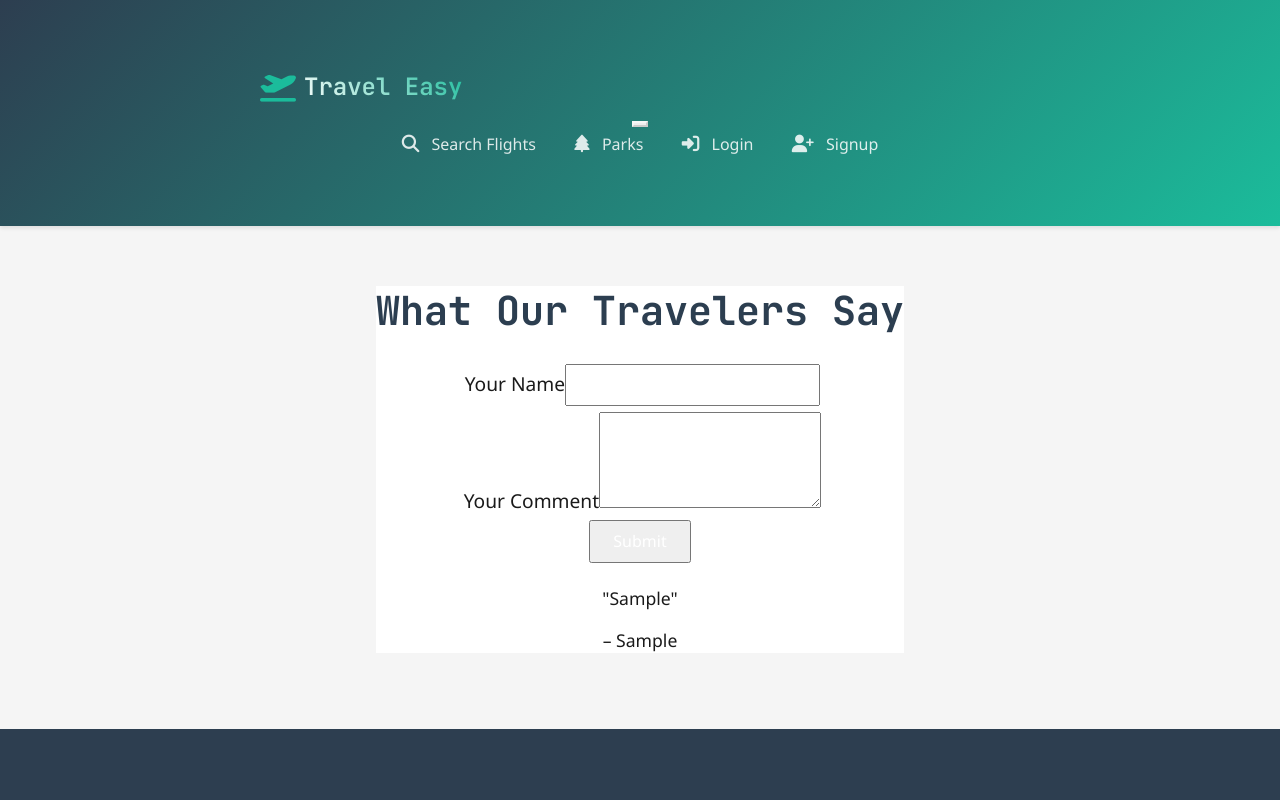
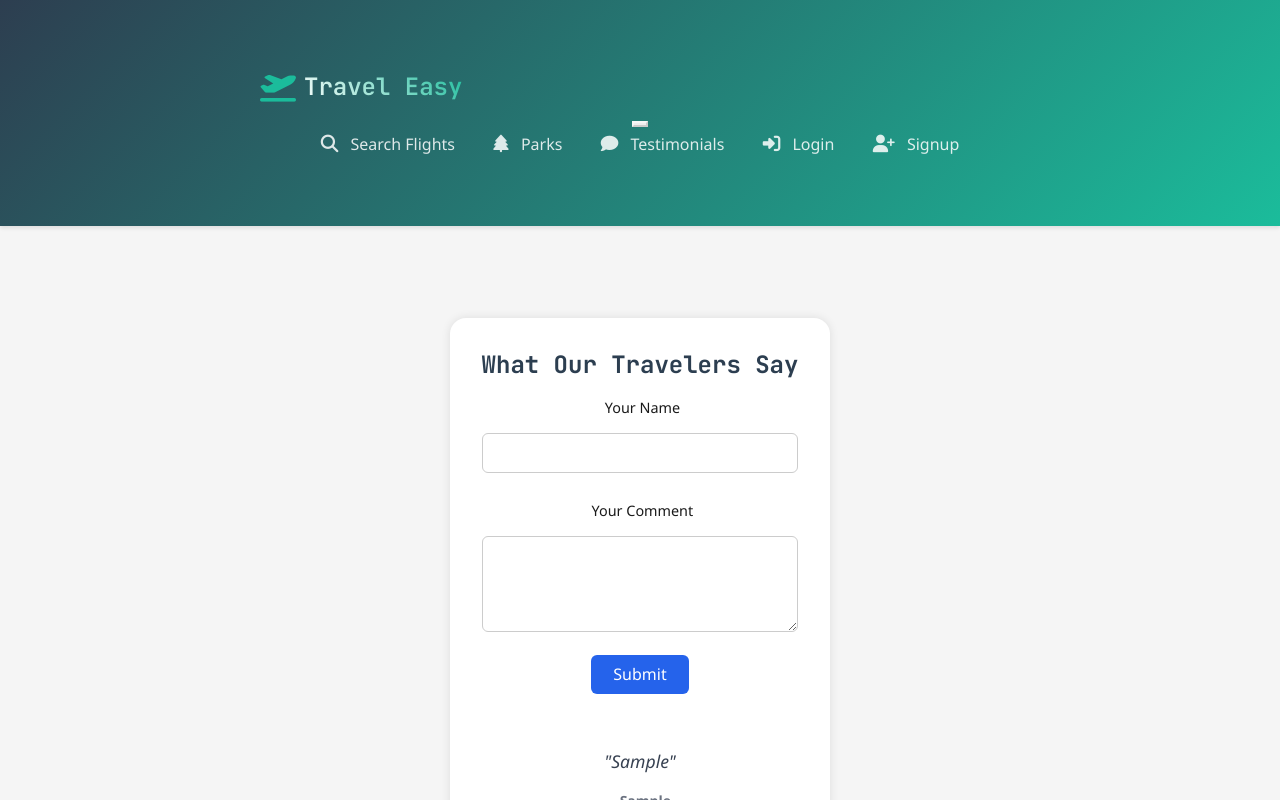
Before and after one commit to eoreilly0906/Travel-Easy, a React (Vite) app in the folder client/: page /testimonial in a window 1280 px wide. Both pictures are taken after typing "Sample", "Sample" into the empty fields and a click on the button "Submit". Shown: the top 800 px of the page. Built offline with nearby package versions, Linux system fonts and the light colour scheme.

Commit message:
testimonials-css

```diff
--- a/client/src/components/Header.tsx
+++ b/client/src/components/Header.tsx
@@ -36,6 +36,13 @@ const Header: React.FC = () => {
               className={isActive('/parks') ? 'active' : ''}
             >
               <i className="fas fa-tree"></i> Parks
+            </Nav.Link>
+            <Nav.Link
+              as={Link}
+              to="/testimonial"
+              className={isActive('/testimonal') ? 'active' : ''}
+            >
+              <i className="fas fa-comment"></i> Testimonials
             </Nav.Link>
             {Auth.loggedIn() ? (
               <>
--- /dev/null
+++ b/client/src/pages/Testimonial.css
@@ -0,0 +1,70 @@
+/* Testimonial.css */
+
+.testimonial-container {
+  max-width: 700px;
+  margin: 2rem auto;
+  padding: 2rem;
+  background: white;
+  border-radius: 1rem;
+  box-shadow: 0 0 10px rgba(0, 0, 0, 0.1);
+}
+
+.testimonial-title {
+  font-size: 1.5rem;
+  font-weight: bold;
+  text-align: center;
+  margin-bottom: 1rem;
+}
+
+.testimonial-form label {
+  display: block;
+  font-size: 0.9rem;
+  margin-bottom: 0.5rem;
+}
+
+.testimonial-form input,
+.testimonial-form textarea {
+  width: 100%;
+  padding: 0.75rem;
+  border: 1px solid #ccc;
+  border-radius: 0.375rem;
+  margin-bottom: 1rem;
+}
+
+.testimonial-form button {
+  background-color: #2563eb;
+  color: white;
+  padding: 0.5rem 1rem;
+  border: none;
+  border-radius: 0.375rem;
+  cursor: pointer;
+}
+
+.testimonial-form button:hover {
+  background-color: #1d4ed8;
+}
+
+.testimonial-list {
+  margin-top: 2rem;
+}
+
+.testimonial-item {
+  border-top: 1px solid #e5e7eb;
+  padding-top: 1rem;
+}
+
+.testimonial-message {
+  font-style: italic;
+  color: #374151;
+}
+
+.testimonial-name {
+  font-weight: 600;
+  font-size: 0.875rem;
+  color: #6b7280;
+  margin-top: 0.5rem;
+}
+
+@tailwind base;
+@tailwind components;
+@tailwind utilities;
--- a/client/src/pages/Testimonial.tsx
+++ b/client/src/pages/Testimonial.tsx
@@ -1,4 +1,7 @@
 import React, { useState } from 'react';
+import './Testimonial.css';
+
+
 
 type Testimonial = {
   name: string;
@@ -22,12 +25,12 @@ const Testimonial: React.FC = () => {
   };
 
   return (
-    <div className="max-w-2xl mx-auto p-6 bg-white shadow-md rounded-xl mt-10">
-      <h1 className="text-2xl font-bold mb-4 text-center">What Our Travelers Say</h1>
+    <div className="testimonial-container">
+      <h1 className="testimonial-title" >What Our Travelers Say</h1>
 
-      <form onSubmit={handleSubmit} className="space-y-4">
+      <form onSubmit={handleSubmit} className="testimonial-form">
         <div>
-          <label htmlFor="name" className="block text-sm font-medium">Your Name</label>
+          <label htmlFor="name" className="block text-sm font-medium" >Your Name</label>
           <input
             id="name"
             type="text"
@@ -58,11 +61,11 @@ const Testimonial: React.FC = () => {
         </button>
       </form>
 
-      <div className="mt-8 space-y-4">
+      <div className="testimonial-list">
         {testimonials.map((t, index) => (
           <div key={index} className="border-t pt-4">
-            <p className="text-gray-700 italic">"{t.message}"</p>
-            <p className="text-sm font-semibold text-gray-500 mt-1">– {t.name}</p>
+            <p className="testimonial-message">"{t.message}"</p>
+            <p className="testimonial-name">– {t.name}</p>
           </div>
         ))}
       </div>
--- a/package.json
+++ b/package.json
@@ -29,6 +29,9 @@
     "react-router-dom": "^7.6.0"
   },
   "devDependencies": {
+    "autoprefixer": "^10.4.21",
+    "postcss": "^8.5.3",
+    "tailwindcss": "^4.1.7",
     "wait-on": "^8.0.3"
   }
 }
```
Also changed, not shown: 1 other file (tests, documents, lock files or other folders).
